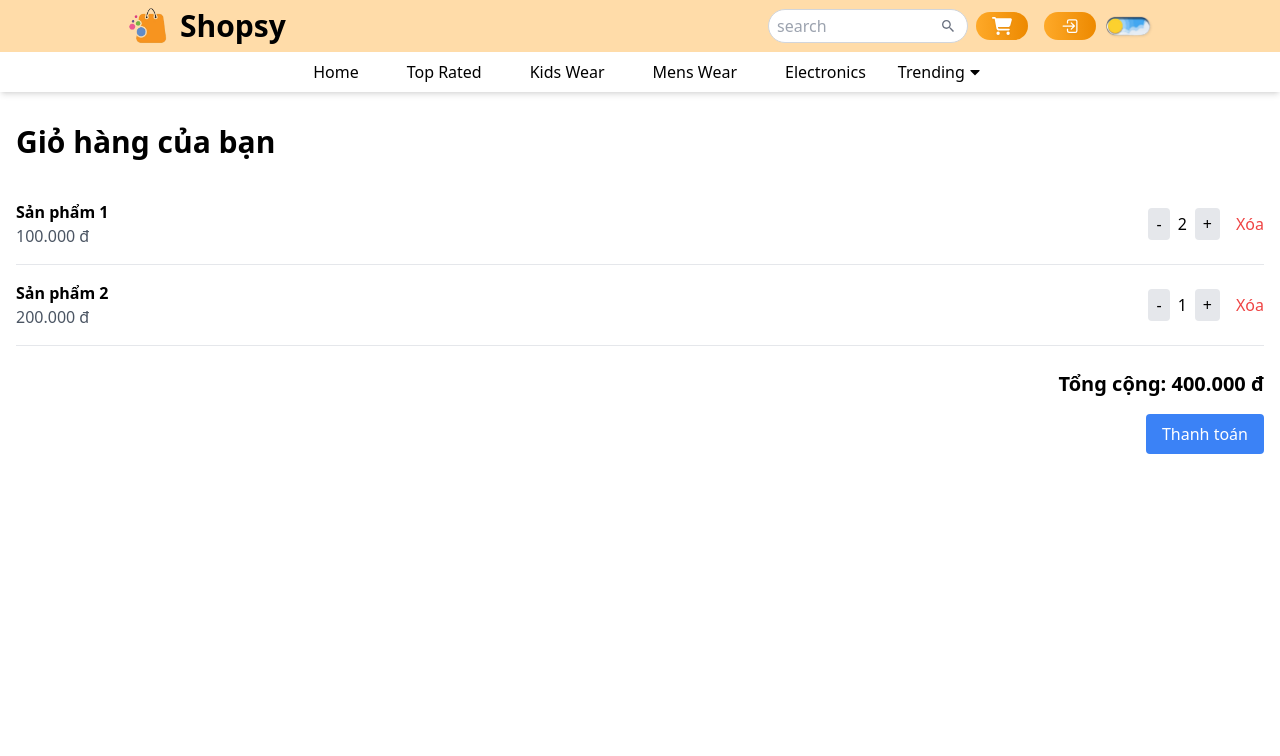
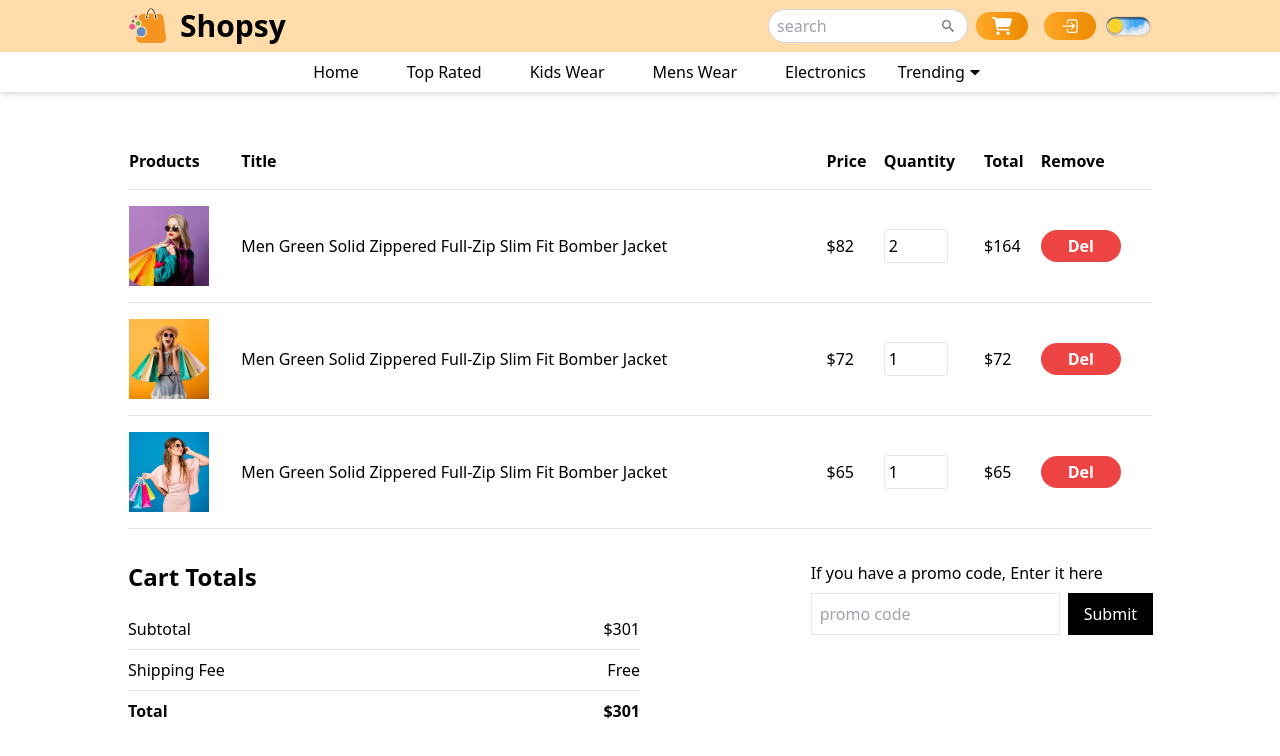
Before and after one commit to Gnuhq26/Frontend-of-a-simple-Ecommerce-Web, a React (Vite) app: page /cart in a window 1280 px wide. Shown: the top 756 px of the page. Built offline with nearby package versions, Linux system fonts and the light colour scheme.

Commit message:
update code

```diff
--- a/src/components/Cart/Cart.jsx
+++ b/src/components/Cart/Cart.jsx
@@ -1,10 +1,38 @@
 import { useState } from 'react';
+import Img1 from '../../assets/Products/pro4.jpg';
+import Img2 from '../../assets/Products/pro2.jpg';
+import Img3 from '../../assets/Products/pro3.jpg';
 
 const CartPage = () => {
   const [cartItems, setCartItems] = useState([
-    { id: 1, name: 'Sản phẩm 1', price: 100000, quantity: 2 },
-    { id: 2, name: 'Sản phẩm 2', price: 200000, quantity: 1 },
+    {
+        id: 1,
+        image: Img1,
+        title: 'Men Green Solid Zippered Full-Zip Slim Fit Bomber Jacket',
+        price: 82,
+        quantity: 2
+    },
+    {
+        id: 2,
+        image: Img2,
+        title: 'Men Green Solid Zippered Full-Zip Slim Fit Bomber Jacket',
+        price: 72,
+        quantity: 1
+    },
+    {
+        id: 3,
+        image: Img3,
+        title: 'Men Green Solid Zippered Full-Zip Slim Fit Bomber Jacket',
+        price: 65,
+        quantity: 1
+    },
   ]);
+
+  const [promoCode, setPromoCode] = useState('');
+
+  const removeItem = (id) => {
+    setCartItems(cartItems.filter(item => item.id !== id));
+  };
 
   const updateQuantity = (id, newQuantity) => {
     setCartItems(cartItems.map(item =>
@@ -12,58 +40,84 @@ const CartPage = () => {
     ));
   };
 
-  const removeItem = (id) => {
-    setCartItems(cartItems.filter(item => item.id !== id));
-  };
-
-  const total = cartItems.reduce((sum, item) => sum + item.price * item.quantity, 0);
+  const subtotal = cartItems.reduce((sum, item) => sum + item.price * item.quantity, 0);
 
   return (
-    <div className="container mx-auto px-4 py-8">
-      <h1 className="text-3xl font-bold mb-6">Giỏ hàng của bạn</h1>
-      {cartItems.length === 0 ? (
-        <p>Giỏ hàng trống</p>
-      ) : (
-        <>
+    <div className="container mx-auto p-6 mt-8 sm:px-8 md:px-16 lg:px-24 xl:px-32 ">
+      <table className="w-full mb-8">
+        <thead>
+          <tr className="border-b ">
+            <th className="text-left pb-4">Products</th>
+            <th className="text-left pb-4">Title</th>
+            <th className="text-left pb-4">Price</th>
+            <th className="text-left pb-4">Quantity</th>
+            <th className="text-left pb-4">Total</th>
+            <th className="text-left pb-4">Remove</th>
+          </tr>
+        </thead>
+        <tbody>
           {cartItems.map(item => (
-            <div key={item.id} className="flex items-center justify-between border-b py-4">
-              <div>
-                <h2 className="font-semibold">{item.name}</h2>
-                <p className="text-gray-600">{item.price.toLocaleString('vi-VN')} đ</p>
-              </div>
-              <div className="flex items-center">
-                <button
-                  className="bg-gray-200 px-2 py-1 rounded"
-                  onClick={() => updateQuantity(item.id, Math.max(1, item.quantity - 1))}
-                >
-                  -
+            <tr key={item.id} className="border-b">
+              <td className="py-4">
+                <img
+                     src={item.image}
+                     alt={item.title}
+                     className="w-20 h-20 object-cover" />
+              </td>
+              <td className="py-4">{item.title}</td>
+              <td className="py-4">${item.price}</td>
+              <td className="py-4">
+                <input
+                  type="number"
+                  value={item.quantity}
+                  className="w-16 border rounded p-1"
+                  min="1"
+                  onChange={(e) => updateQuantity(item.id, parseInt(e.target.value))}
+                />
+              </td>
+              <td className="py-4">${item.price * item.quantity}</td>
+              <td className="py-4">
+                <button onClick={() => removeItem(item.id)}
+                  className=" bg-red-500 w-20 h-8 text-white font-semibold rounded-full shadow-black">
+                  Del
                 </button>
-                <span className="mx-2">{item.quantity}</span>
-                <button
-                  className="bg-gray-200 px-2 py-1 rounded"
-                  onClick={() => updateQuantity(item.id, item.quantity + 1)}
-                >
-                  +
-                </button>
-                <button
-                  className="ml-4 text-red-500"
-                  onClick={() => removeItem(item.id)}
-                >
-                  Xóa
-                </button>
-              </div>
-            </div>
+              </td>
+            </tr>
           ))}
-          <div className="mt-6 text-right">
-            <p className="text-xl font-bold">
-              Tổng cộng: {total.toLocaleString('vi-VN')} đ
-            </p>
-            <button className="mt-4 bg-blue-500 text-white px-4 py-2 rounded hover:bg-blue-600">
-              Thanh toán
-            </button>
+        </tbody>
+      </table>
+
+      <div className="flex justify-between items-start">
+        <div className="w-1/2">
+          <h2 className="text-2xl font-bold mb-4">Cart Totals</h2>
+          <div className="border-b py-2 flex justify-between">
+            <span>Subtotal</span>
+            <span>${subtotal}</span>
           </div>
-        </>
-      )}
+          <div className="border-b py-2 flex justify-between">
+            <span>Shipping Fee</span>
+            <span>Free</span>
+          </div>
+          <div className="py-2 flex justify-between font-bold">
+            <span>Total</span>
+            <span>${subtotal}</span>
+          </div>
+        </div>
+
+        <div className="w-1/3">
+          <p className="mb-2">If you have a promo code, Enter it here</p>
+          <div className="flex">
+            <input
+              type="text"
+              className="border p-2 flex-grow"
+              placeholder="promo code"
+              value={promoCode}
+              onChange={(e) => setPromoCode(e.target.value)}
+            />
+            <button className="bg-black text-white px-4 py-2 ml-2">Submit</button>
+          </div>
+        </div>
+      </div>
     </div>
   );
 };
```
